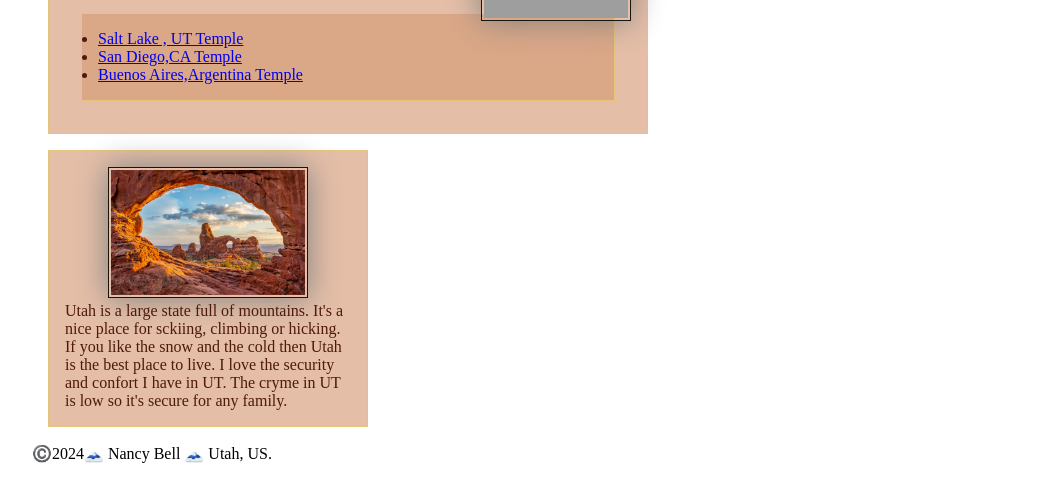
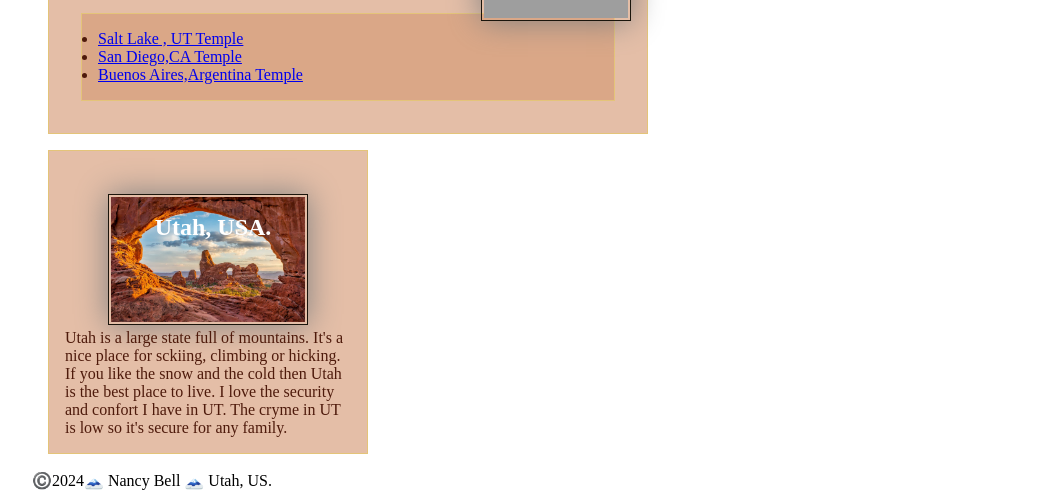
Before and after one commit to nanurodriguez/wdd130, a plain HTML site: page index.html in a window 1280 px wide. Shown: the part 373-863 px from the top of the page, without its empty margins (108-1171 px from the left). Before the commit the page ends 836 px from the top, so only its background shows below. Drawn offline with Linux system fonts and the light colour scheme; grey boxes are pictures that could not be loaded.

Commit message:
update aside

```diff
--- a/styles/styles.css
+++ b/styles/styles.css
@@ -63,8 +63,8 @@ main {
     color: #4e1a0b;
 }
 aside h2 {
-    position:absolute;
+    position: relative;
     top: 47px;
-    left: 70px;
+    left: 5px;
     color:white;
 }
```
